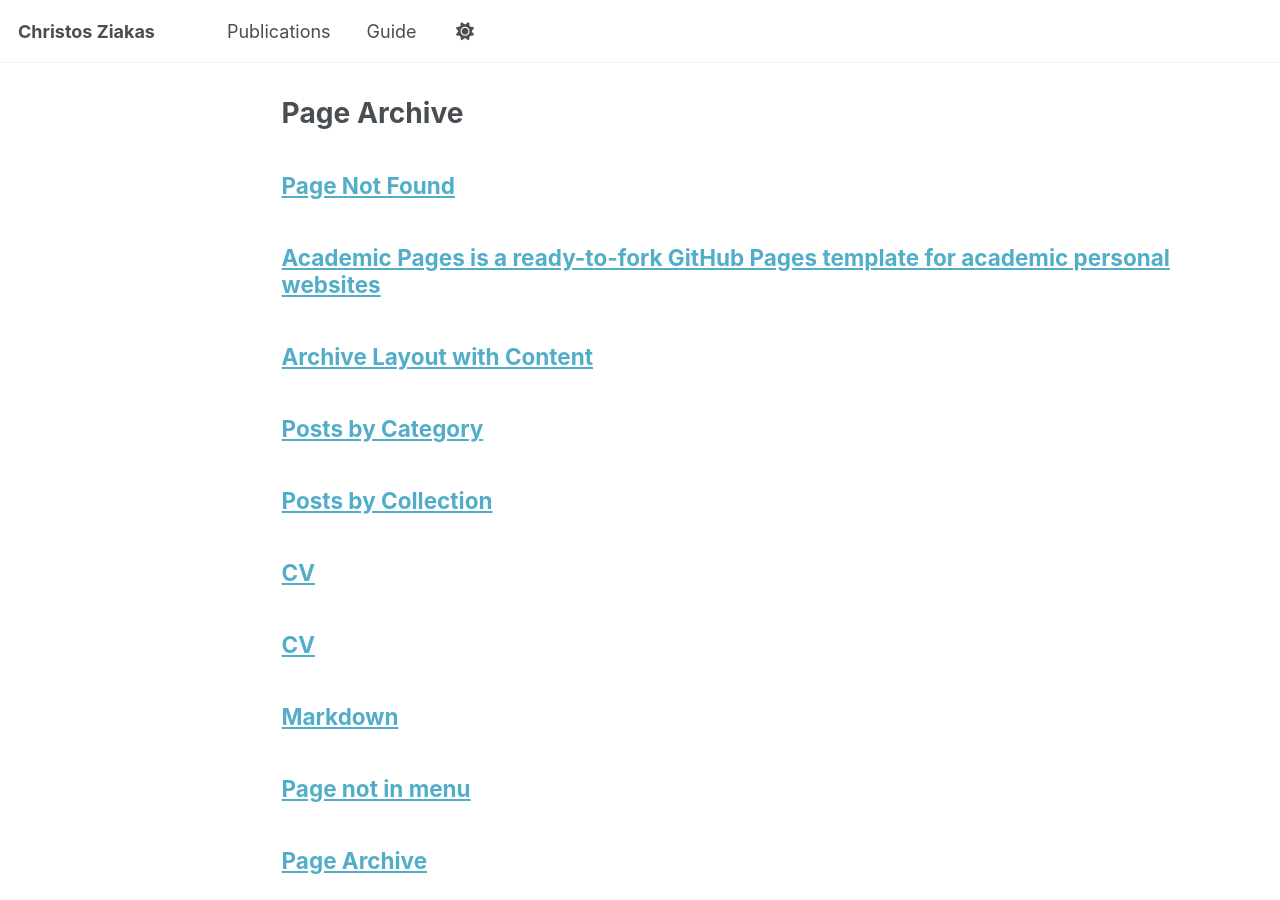
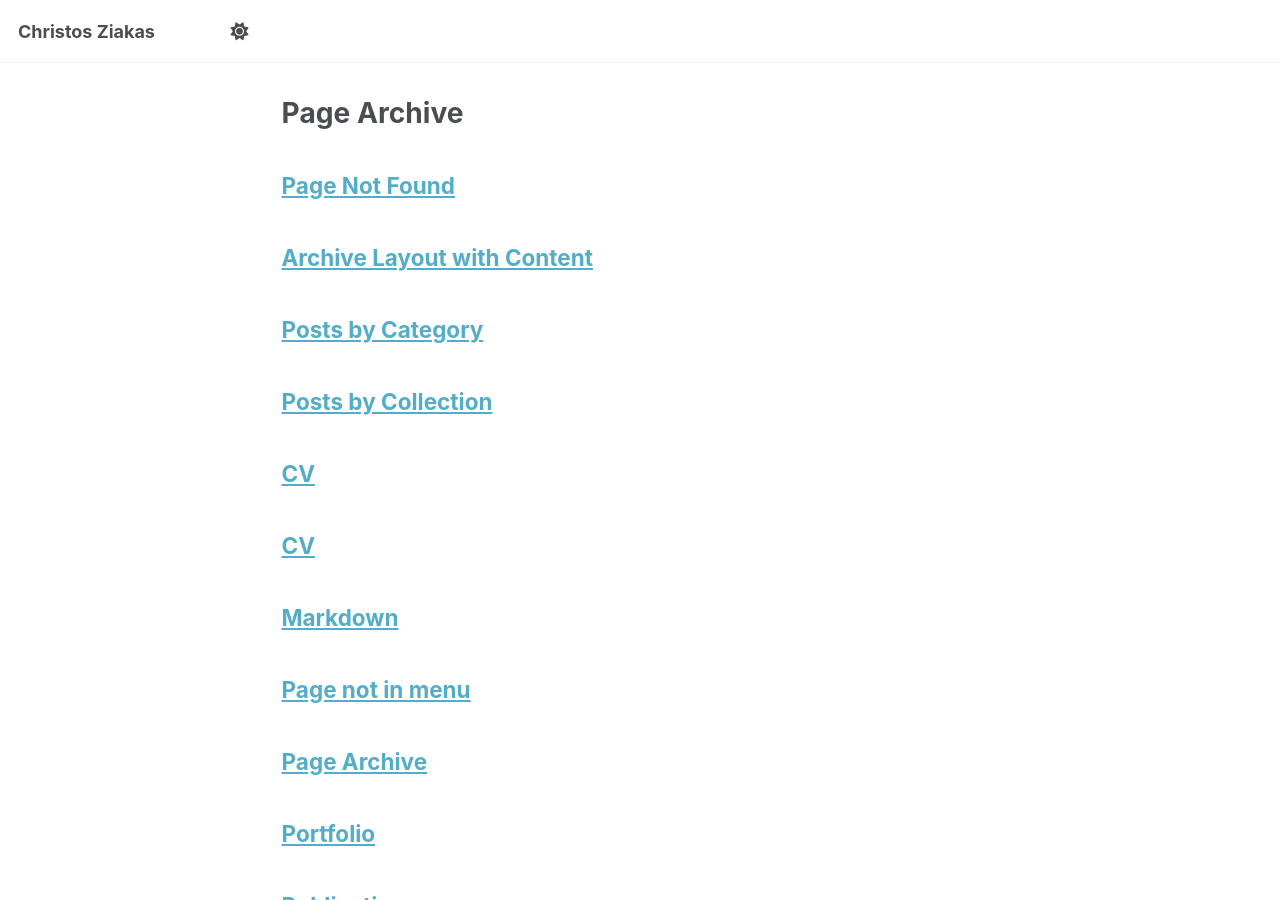
Before and after one commit to chziakas/chziakas.github.io, a Jekyll site: the page built from _pages/page-archive.html, in a window 1280 px wide and 900 px high. Built offline with Jekyll 4.4.1, drawn with Linux system fonts in a browser that asks for light colours; a script that is not in the unit is left out.

Commit message:
feat: add

```diff
--- a/_pages/about.md
+++ b/_pages/about.md
@@ -1,21 +1,3 @@
----
-permalink: /
-title: "Academic Pages is a ready-to-fork GitHub Pages template for academic personal websites"
-author_profile: true
-redirect_from:
-  - /about/
-  - /about.html
----
-
-I'm  pursuing my PhD in **Artificial Intelligence** at **Imperial College London**. My research interests include **learning in world models**, **test-time adaptability**, and **AI safety**.  I previously did research at Microsoft AI, focusing on post-training Copilot for tool use.
+I'm  pursuing my PhD in **Artificial Intelligence** at **Imperial College London**. My research interests include **learning in world models**, **test-time adaptability**, and **AI safety**.  I previously did research at Microsoft AI, focusing on post-training Microsft 365 Copilot for tool use.
 
 Before starting my PhD, I co-founded an LLM evaluation startup Athina AI (YC 23) and worked in data-science roles at Turo, BMW, and Amazon. Please feel free to reach out if you share similar research interests or would like to discuss transitioning from the start-up world to a PhD.
-
----
-permalink: /
-title: "Christos Ziakas"
-author_profile: true
-redirect_from:
-  - /about/
-  - /about.html
----
```
Also changed, not shown: _data/navigation.yml (+4 -4 lines).
